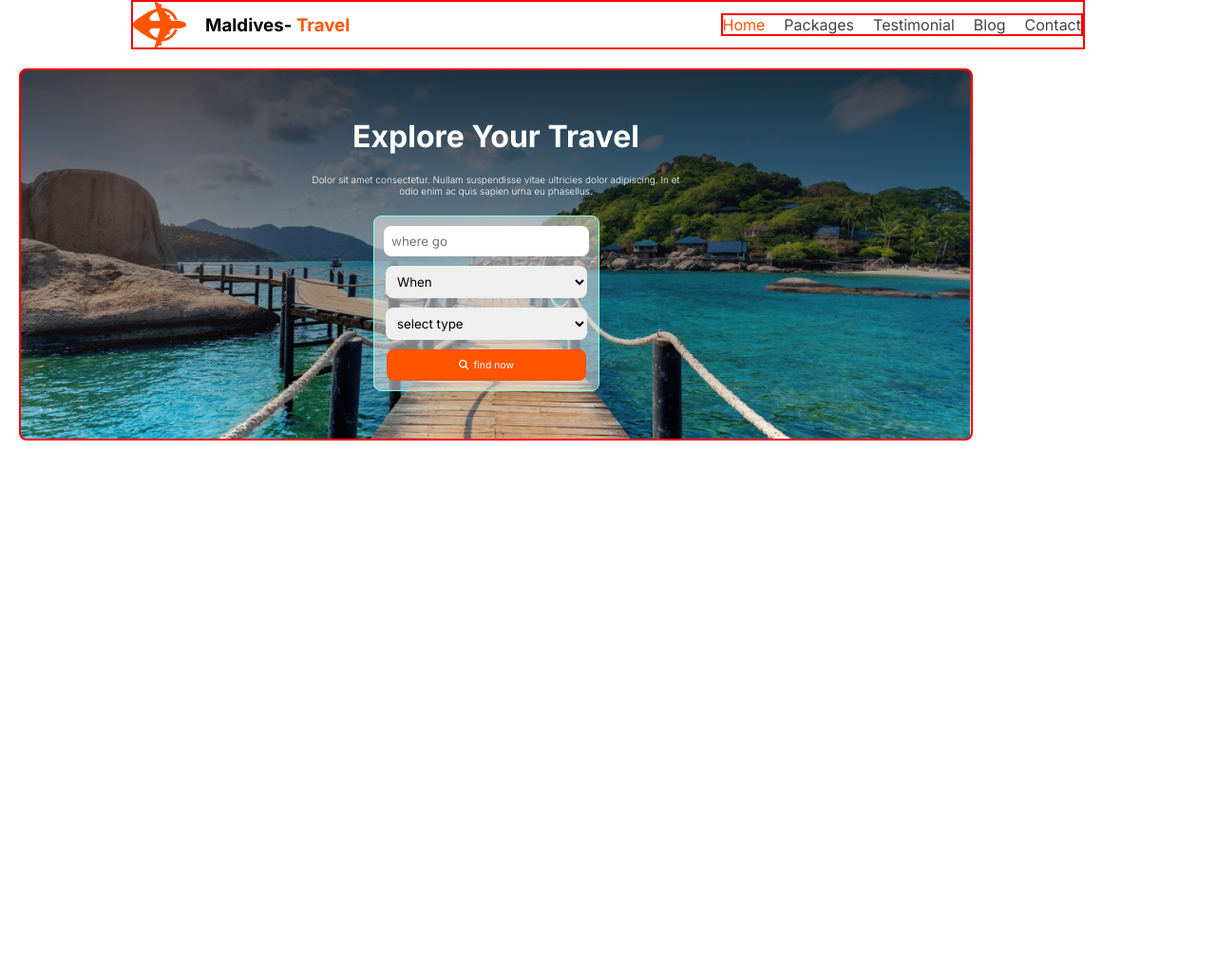
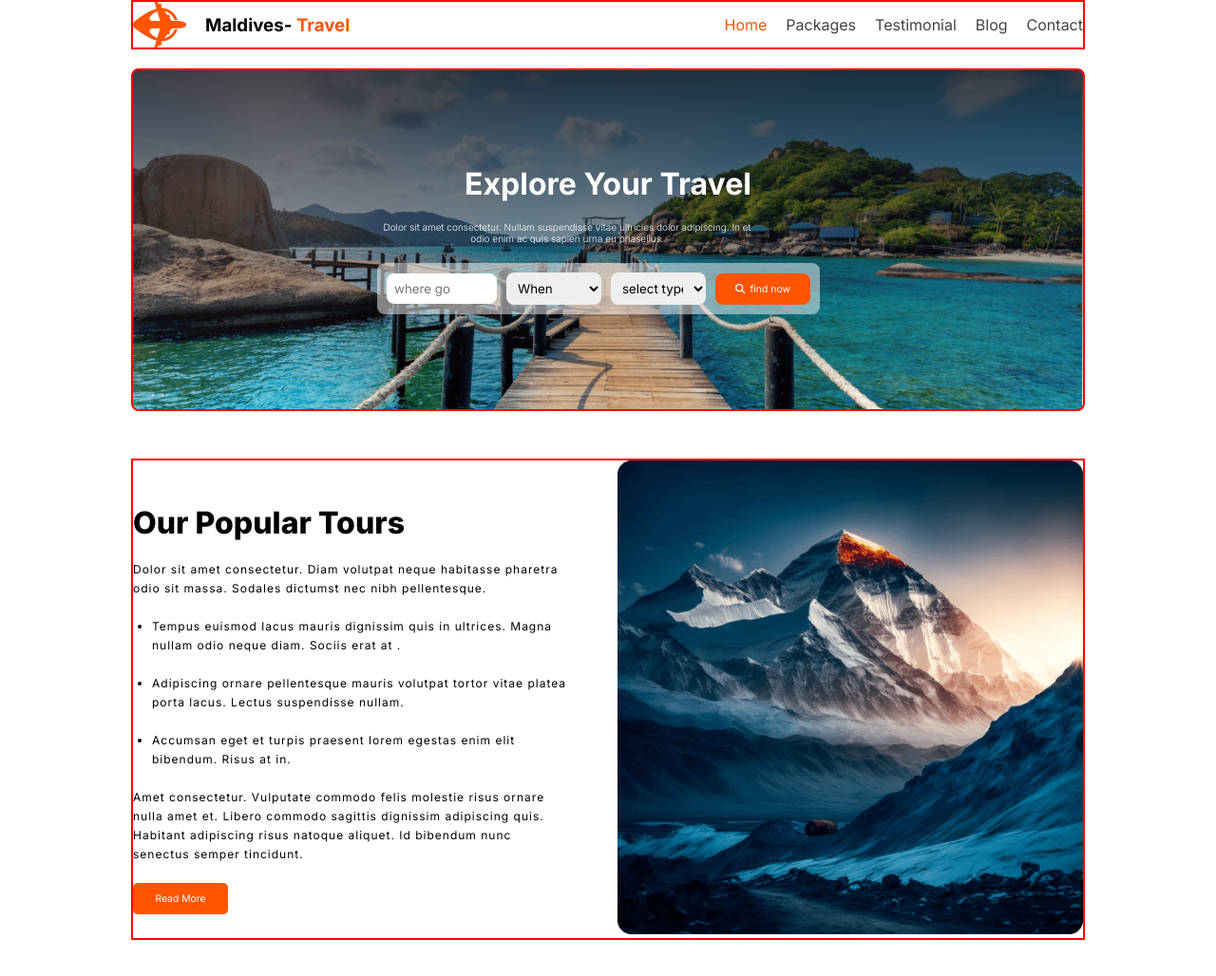
Before and after one commit to AsifaJahanSafa/Maldives-Travel, a plain HTML site: page index.html in a window 1280 px wide. Shown: the whole page at 95% size. Before the commit the page ends 800 px from the top, so only its background shows below. Drawn offline with Linux system fonts and the light colour scheme.

Commit message:
added our tour section

```diff
--- a/index.html
+++ b/index.html
@@ -38,7 +38,7 @@
     <main>
         <!-- banner related style -->
          <section class="container banner">
-
+<div class="banner-text">
             <h3 class="banner-title">Explore Your Travel</h3>
             <p class="banner-des">Dolor sit amet consectetur. Nullam suspendisse vitae ultricies dolor adipiscing. In et odio enim ac quis sapien urna eu phasellus.</p>
 
@@ -65,11 +65,33 @@
 
 
 
-            <button class="btn-primary"><span class="magnifying-glass"><i class="fa-solid fa-magnifying-glass"></i></span>find now</button>
+            <button class="btn-primary " id="banner-btn"><span class="magnifying-glass"><i class="fa-solid fa-magnifying-glass"></i></span>find now</button>
 
             </div>
+        </div>
+        </section>
 
-        </section>
+        <!-- our popular tour -->
+         <div class="container our-popular-tour">
+            <div class="our-popular-tour-text">
+                <div class="our-popular-tour-title">Our Popular Tours</div>
+                <p class="our-popular-tour-des">Dolor sit amet consectetur. Diam volutpat neque habitasse pharetra odio sit massa. Sodales dictumst nec nibh pellentesque.</p>
+
+                <ul class="our-popular-tour-list">
+                    <li>Tempus euismod lacus mauris dignissim quis in ultrices. Magna nullam odio neque diam. Sociis erat at .</li>
+                    <li>Adipiscing ornare pellentesque mauris volutpat tortor vitae platea porta lacus. Lectus suspendisse nullam.</li>
+
+                    <li> Accumsan eget et turpis praesent lorem egestas enim elit bibendum. Risus at in.</li>
+                </ul>
+                <p class="our-popular-tour-des">Amet consectetur. Vulputate commodo felis molestie risus
+                    ornare nulla amet et. Libero commodo sagittis dignissim adipiscing quis. Habitant adipiscing risus natoque aliquet. Id bibendum nunc senectus semper tincidunt.
+                </p>
+                <button class="btn-primary main-btn ">Read More</button>
+            </div>
+            <div class="our-popular-tour-img">
+                <img src="./styles/Images/Rectangle 4.png" alt="" srcset="">
+            </div>
+         </div>
     </main>
 
 </body>
--- a/styles/responsive.css
+++ b/styles/responsive.css
@@ -17,7 +17,7 @@
         visibility: visible;
         margin-right: 20px;
     }
-}
+
 
     .banner {
 
@@ -26,11 +26,7 @@
 
 
 
-
-
-
-
-    .banner-des {
+ .banner-des {
 
         margin: 20px 20px;
     }
@@ -59,14 +55,14 @@
 }
 
 
-.option-container .btn-primary {
+.option-container #banner-btn {
     width: 210px;
 
     margin-top: 10px;
 }
 
 
-
+/*    <!-- our popular tour --> */
 
 
 
--- a/styles/styles.css
+++ b/styles/styles.css
@@ -18,6 +18,10 @@
     border-radius:5px;
     font-size: .65rem;
 
+}
+
+.main-btn{
+    max-width: 100px;
 }
 .magnifying-glass{
     margin-right:5px;
@@ -48,7 +52,7 @@
 }
 
 .nav-attribute{
-    border:2px solid red;
+    /* border:2px solid red; */
     display: flex;
     justify-content:space-between;
    gap:20px
@@ -89,11 +93,14 @@ visibility: hidden;
     font-weight:300;
     max-width: 400px;
     text-align: center;
-    margin:20px 0px
+    margin:20px 0px;
+
 
 }
 
-
+.banner-text{
+    margin:50px auto
+}
 .option-container{
 
     border-radius: 8px;
@@ -108,7 +115,7 @@ padding:10px;
 
    column-gap: 10px;
 
-border:1px solid aquamarine
+/* border:1px solid aquamarine */
 
 }
 
@@ -132,8 +139,64 @@ border:1px solid aquamarine
     border:none;
     border-radius: 8px;
  }
- .option-container .btn-primary{
+ .option-container #banner-btn{
     width: 100px;
     border:none;
     border-radius: 8px;
  }
+
+
+ /* <!-- our popular tour --> */
+
+ .our-popular-tour{
+    display: flex;
+    justify-content:space-between;
+    /* align-items: center; */
+    margin:50px auto;
+ }
+
+ .our-popular-tour>div{
+    width: 50%;
+ }
+
+ .our-popular-tour-img img{
+    width: 100%;
+
+    /* border:2px solid blue */
+ }
+
+
+ .our-popular-tour-text{
+    display: flex;
+    flex-direction: column;
+    justify-content: center;
+    /* align-items:left; */
+    margin-right: 20px;
+    text-align: left;
+    /* border:2px solid blue */
+ }
+
+ .our-popular-tour-title{
+    font-size:2rem;
+    font-weight: 800;
+    margin:20px 0px
+ }
+
+ .our-popular-tour-des{
+    font-size: .75rem;
+    margin-bottom: 20px;
+    max-width: 450px;
+   letter-spacing: 1px;
+   line-height: 20px;
+
+
+ }
+
+ .our-popular-tour-list li{
+    font-size: .75rem;
+    margin-bottom: 20px;
+    margin-left:20px;
+    max-width: 450px;
+    letter-spacing: 1px;
+    line-height: 20px;
+ }
```
